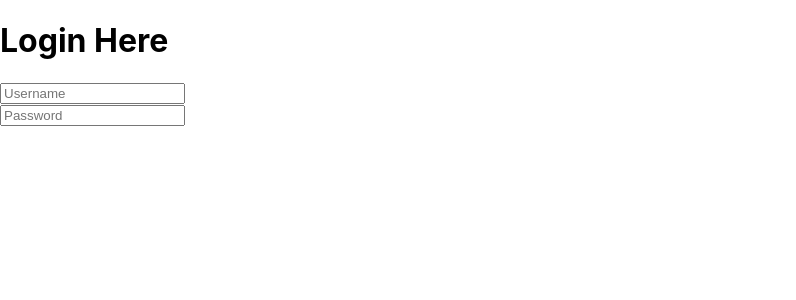
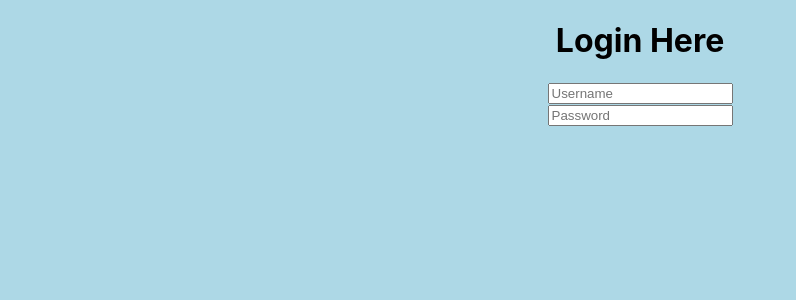
Before and after one commit to SarangAP/TaskBetter, a React (Create React App) app in the folder task-better/: page / in a window 1280 px wide. Shown: the top 300 px of the page, without its empty margins (0-796 px from the left). Built offline with nearby package versions, Linux system fonts and the light colour scheme.

Commit message:
Commit message

```diff
--- a/task-better/src/Components/Login/Login.css
+++ b/task-better/src/Components/Login/Login.css
@@ -0,0 +1,10 @@
+body {
+    background-color: lightblue;
+  }
+.input-box{
+
+    text-align: center;
+}
+h1{
+    text-align: center;
+}
```
